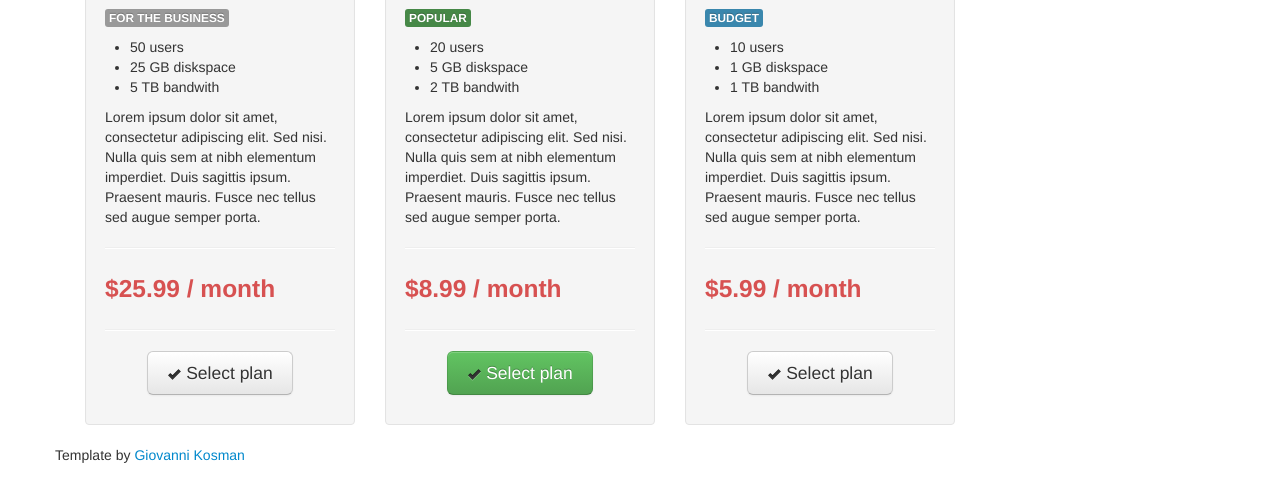
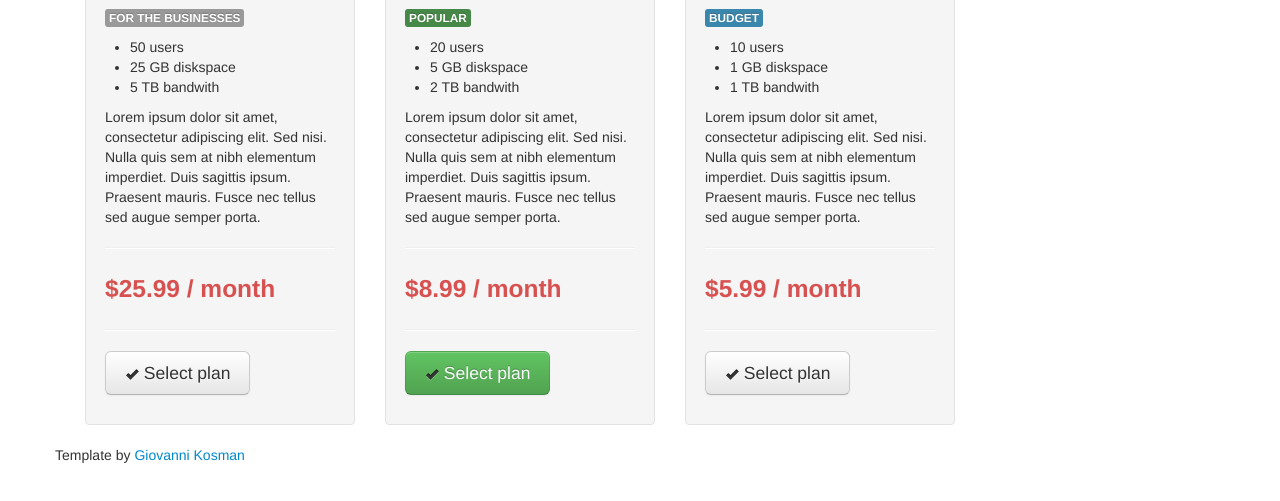
Before and after one commit to Calvo1/Redstrap, a plain HTML site: page pricing.html in a window 1280 px wide. Shown: the part 133-634 px from the top of the page. Drawn offline with Linux system fonts and the light colour scheme; a script that the page names is missing.

Commit message:
Pricing text fix

```diff
--- a/assets/css/style.css
+++ b/assets/css/style.css
@@ -26,10 +26,6 @@
 	height: 250px;
 }
 
-.center {
-	text-align: center;
-}
-
 .gold {
 	color: #EAC117;
 }
--- a/pricing.html
+++ b/pricing.html
@@ -33,7 +33,7 @@
 			<div class="span3">
 				<div class="well">
 					<h2 class="gold">Gold</h2>
-					<p><span class="label">FOR THE BUSINESS</span></p>
+					<p><span class="label">FOR THE BUSINESSES</span></p>
 					<ul>
 						<li>50 users</li>
 						<li>25 GB diskspace</li>
@@ -43,7 +43,8 @@
 					<hr>
 					<h3>$25.99 / month</h3>
 					<hr>
-					<p class="center"><a class="btn btn-large" href="contact.html"><i class="icon-ok"></i> Select plan</a></p>
+					<p
+					><a class="btn btn-large" href="contact.html"><i class="icon-ok"></i> Select plan</a></p>
 				</div>
 			</div>
 			<div class="span3">
@@ -59,7 +60,7 @@
 					<hr>
 					<h3>$8.99 / month</h3>
 					<hr>
-					<p class="center"><a class="btn btn-success btn-large" href="contact.html"><i class="icon-ok"></i> Select plan</a></p>
+					<p><a class="btn btn-success btn-large" href="contact.html"><i class="icon-ok"></i> Select plan</a></p>
 				</div>
 			</div>
 			<div class="span3">
@@ -75,7 +76,7 @@
 					<hr>
 					<h3>$5.99 / month</h3>
 					<hr>
-				  <p class="center"><a class="btn btn-large" href="contact.html"><i class="icon-ok"></i> Select plan</a></p>
+				  <p><a class="btn btn-large" href="contact.html"><i class="icon-ok"></i> Select plan</a></p>
 				</div>
 			</div>
 		</div>
```
Also changed, not shown: 2 other files.
